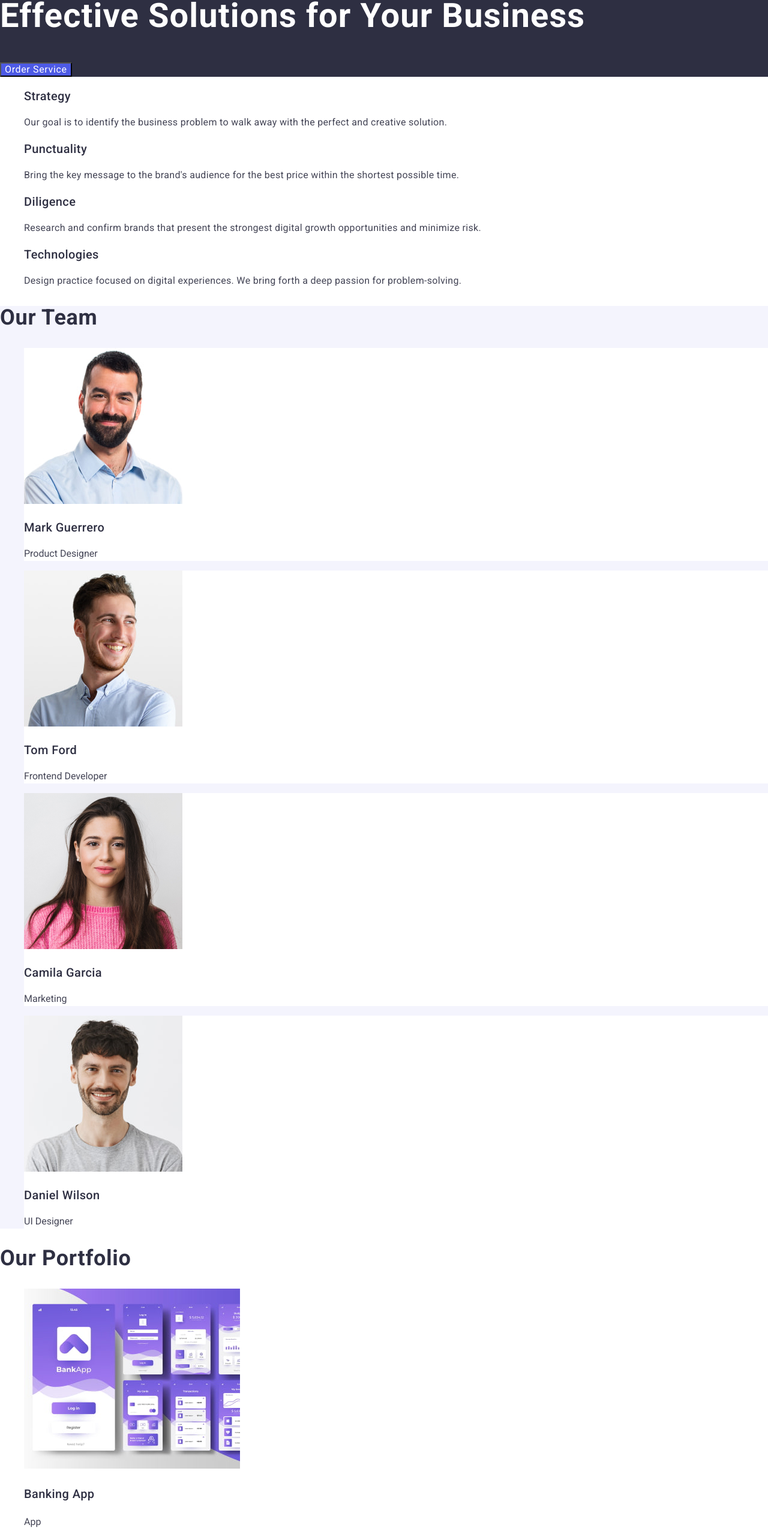
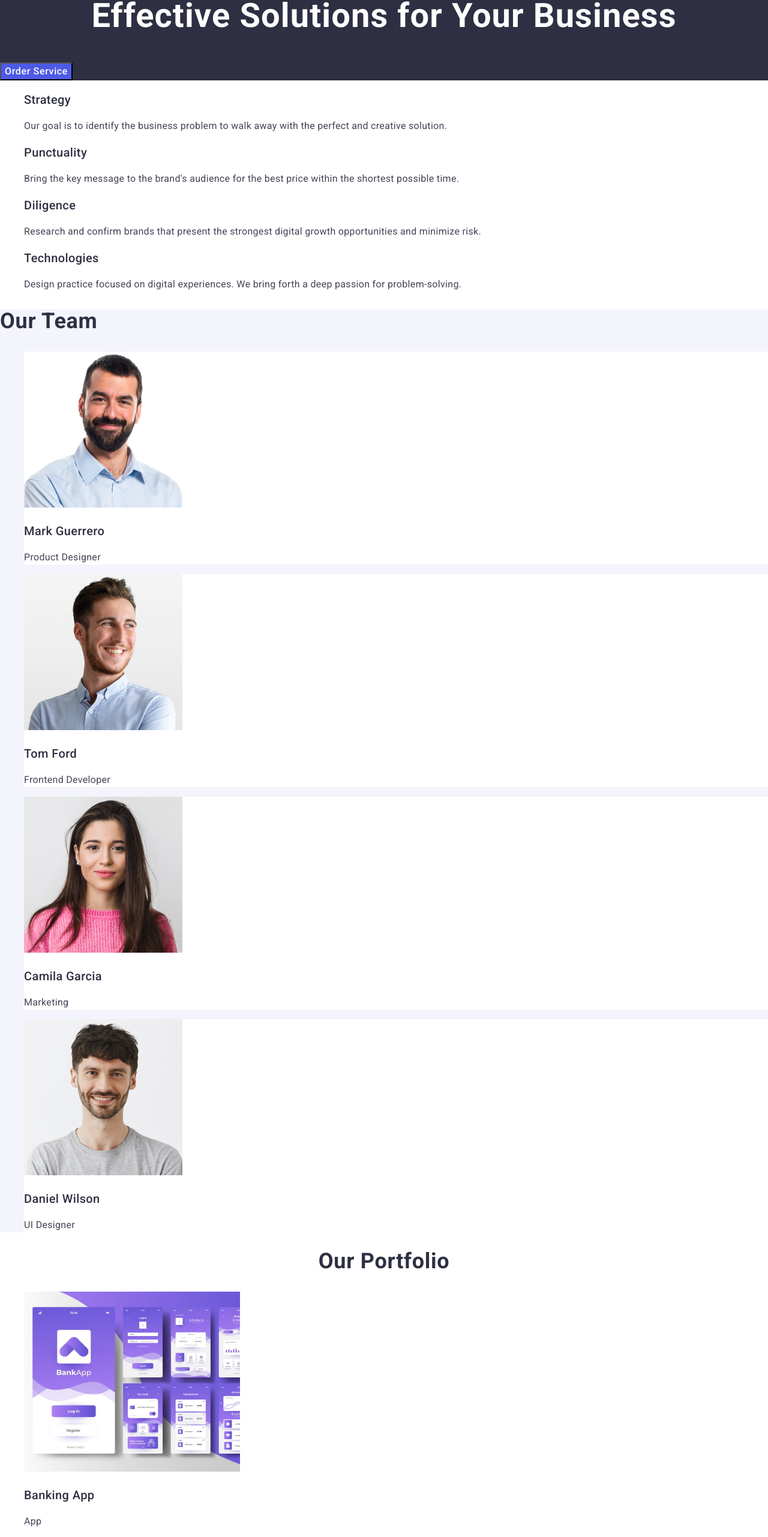
Before and after one commit to Yevheniiaa11/goit-markup-hw-06, a plain HTML site: page index.html in a window 1280 px wide. Shown: the part 225-2787 px from the top of the page at 60% size. Drawn offline with nearby package versions, Linux system fonts and the light colour scheme.

Commit message:
css changes

```diff
--- a/css/styles.css
+++ b/css/styles.css
@@ -21,21 +21,7 @@ button {
     font-family: inherit;
 }
 
-.button {
-    background-color: #4D5AE5;
-    color: #FFFFFF;
-    cursor: pointer;
-    text-transform: capitalize;
-    letter-spacing: 0.04em;
-}
 
-.button:hover {
-    background-color: #404BBF;
-}
-
-.button:focus {
-    background-color: #404BBF;
-}
 
 /*#endregion base*/
 
@@ -44,7 +30,7 @@ button {
     font-family: "Raleway", sans-serif;
     font-weight: 700;
     font-size: 18px;
-    line-height: 1.16;
+    line-height: 1.17;
     letter-spacing: 0.03em;
     text-transform: uppercase;
     color: #4d5ae5;
@@ -102,6 +88,25 @@ button {
     font-size: 56px;
     letter-spacing: 0.02em;
     line-height: 1.07;
+    text-align: center;
+}
+
+.button {
+    background-color: #4D5AE5;
+    color: #FFFFFF;
+    cursor: pointer;
+    text-transform: capitalize;
+    letter-spacing: 0.04em;
+    font-weight: 500;
+    line-height: 1.5;
+}
+
+.button:hover {
+    background-color: #404BBF;
+}
+
+.button:focus {
+    background-color: #404BBF;
 }
 /*#endregion*/
 
@@ -132,6 +137,7 @@ button {
     font-weight: 700px;
     letter-spacing: 0.02em;
     line-height: 1.11;
+    text-transform: capitalize;
 
 }
 
@@ -147,6 +153,11 @@ button {
     letter-spacing: 0.02em;
     line-height: 1.2;
 }
+
+.team-card-prgh{
+    font-size: 16px;
+    letter-spacing: 0.02em;
+}
 /*#endregion*/
 
 /*#region portfolio section*/
@@ -160,7 +171,8 @@ button {
     font-weight: 700px;
     letter-spacing: 0.02em;
     line-height: 1.11;
-
+    text-align: center;
+    text-transform: capitalize;
 }
 
 .portfolio-card{
@@ -172,7 +184,15 @@ button {
     font-weight: 500;
     font-size: 20px;
     letter-spacing: 0.02em;
+    line-height: 1.2;
 
+}
+
+.portfolio-card-prgh{
+    font-weight: 400;
+    font-size: 16px;
+    line-height: 1.5;
+    letter-spacing: 0.02em;
 }
 /*#endregion*/
 
@@ -184,7 +204,7 @@ button {
 
 .footer-paragraph{
     color: #F4F4FD;
-
+    letter-spacing: 0.02em;
 }
 
 .logo-accent-light{
--- a/index.html
+++ b/index.html
@@ -85,7 +85,7 @@
                     height="260"
                 />
                 <h3 class="team-card-name">Mark Guerrero</h3>
-                <p>Product Designer</p>
+                <p class="team-card-prgh">Product Designer</p>
             </li>
             <li class="team-card">
                 <img
@@ -95,7 +95,7 @@
                     height="260"
                 />
                 <h3 class="team-card-name">Tom Ford</h3>
-                <p>Frontend Developer</p>
+                <p class="team-card-prgh">Frontend Developer</p>
             </li>
             <li class="team-card">
                 <img
@@ -105,7 +105,7 @@
                     height="260"
                  />
                 <h3 class="team-card-name">Camila Garcia</h3>
-                <p>Marketing</p>
+                <p class="team-card-prgh">Marketing</p>
             </li>
             <li class="team-card">
                 <img
@@ -115,7 +115,7 @@
                     height="260"
                  />
                <h3 class="team-card-name">Daniel Wilson</h3>
-                <p>UI Designer</p>
+                <p class="team-card-prgh">UI Designer</p>
             </li>
         </ul>
     </section>
@@ -126,32 +126,32 @@
             <li class="portfolio-card">
                 <img src="./images/portfolio/banking.jpg" alt="Banking App" width="360" height="300">
                 <h3 class="portfolio-card-name">Banking App</h3>
-                <p>App</p>
+                <p class="portfolio-card-prgh">App</p>
             </li>
             <li class="portfolio-card">
                 <img src="./images/portfolio/payment.jpg" alt="Cashless Payment" width="360" height="300">
                 <h3 class="portfolio-card-name">Cashless Payment</h3>
-                <p>Marketing</p>
+                <p class="portfolio-card-prgh">Marketing</p>
             </li>
             <li class="portfolio-card">
                 <img src="./images/portfolio/maditation-app.jpg" alt="Meditation App" width="360" height="300">
                 <h3 class="portfolio-card-name">Meditation App</h3>
-                <p>App</p>
+                <p class="portfolio-card-prgh">App</p>
             </li>
             <li class="portfolio-card">
                 <img src="./images/portfolio/taxi.jpg" alt="Taxi Service" width="360" height="300">
                 <h3 class="portfolio-card-name">Taxi Service</h3>
-                <p>Marketing</p>
+                <p class="portfolio-card-prgh">Marketing</p>
             </li>
             <li class="portfolio-card">
                 <img src="./images/portfolio/screen-illustration.jpg" alt="Screen Illustrations" width="360" height="300">
                 <h3 class="portfolio-card-name">Screen Illustrations</h3>
-                <p>Design</p>
+                <p class="portfolio-card-prgh">Design</p>
             </li>
             <li class="portfolio-card">
                 <img src="./images/portfolio/online-courses.jpg" alt="Online Courses" width="360" height="300">
                 <h3 class="portfolio-card-name">Online Courses</h3>
-                <p>Marketing</p>
+                <p class="portfolio-card-prgh">Marketing</p>
             </li>
         </ul>
 
```
